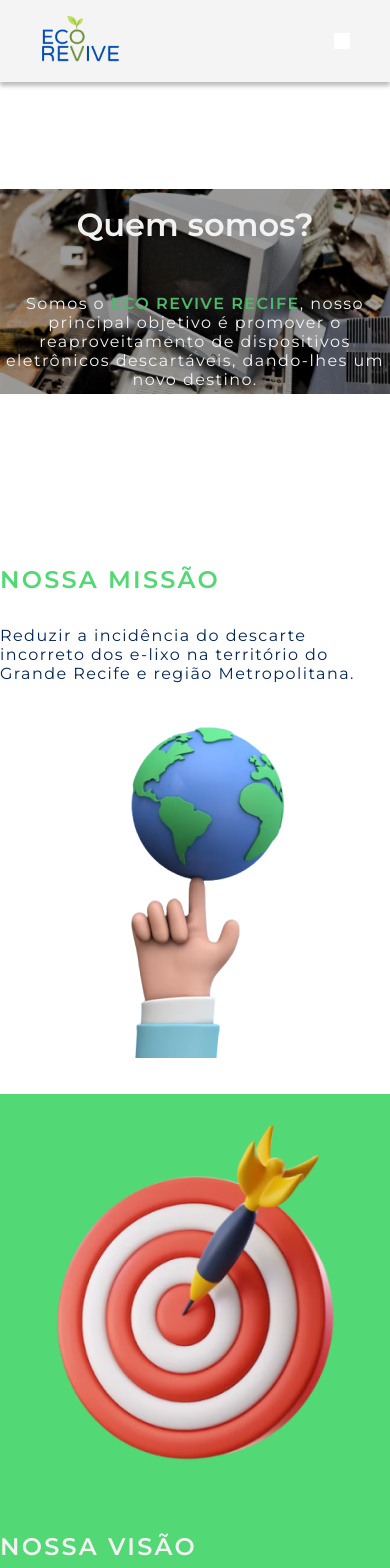
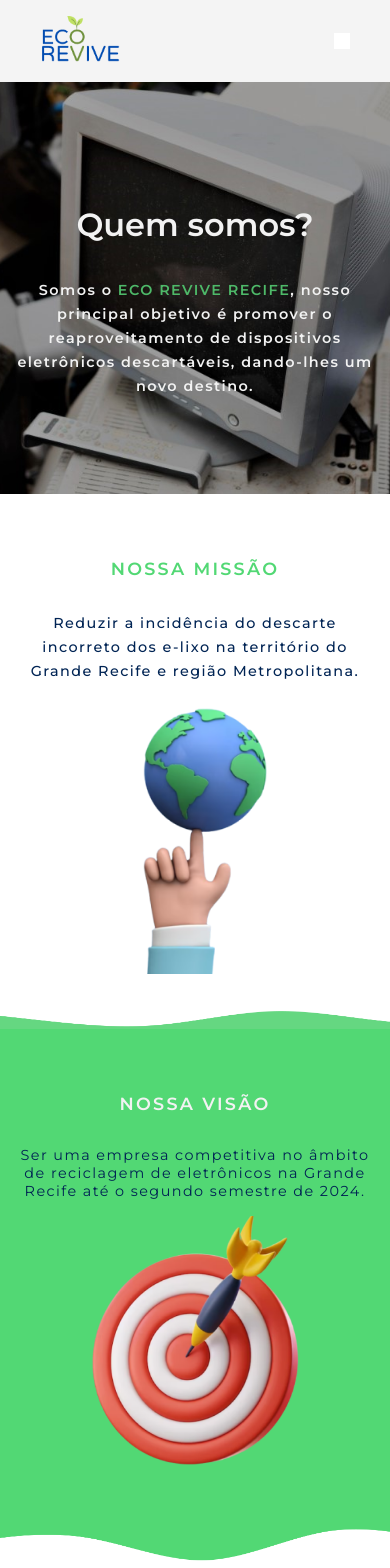
Before and after one commit to dEgito/EcoRevive, a React (Create React App) app in the folder eco-revive/: page /sobre in a window 390 px wide. Shown: the top 1568 px of the page. Built offline with nearby package versions, Linux system fonts and the light colour scheme.

Commit message:
refactor: corrige responsividade das telas Home e AboutUs

```diff
--- a/eco-revive/src/pages/aboutUs/index.js
+++ b/eco-revive/src/pages/aboutUs/index.js
@@ -16,7 +16,7 @@ import Company from "../../assets/Company.png";
 import {
   Container,
   Content,
-  Inicio,
+  Banner,
   Section,
   Presentation,
   Mission,
@@ -29,15 +29,15 @@ function AboutUs() {
   return (
     <Container>
       <Navbar /> {/*Corrigir sobreposição de elementos */}
-      <Inicio>
+      <Banner>
         <h1>Quem somos?</h1>
         <p>
           Somos o <span>ECO REVIVE RECIFE</span>, nosso principal objetivo é
           promover o reaproveitamento de dispositivos eletrônicos descartáveis,
           dando-lhes um novo destino.
         </p>
-      </Inicio>
-      <Section>
+      </Banner>
+      <Section wrap={"wrap"}>
         <Mission>
           <h2>Nossa missão</h2>
           <p>
@@ -49,6 +49,7 @@ function AboutUs() {
           <img src={OurMission} />
         </div>
       </Section>
+      <TopGreenWave />
       <Section background="green">
         <div>
           <img src={OurVision} />
@@ -62,7 +63,7 @@ function AboutUs() {
         </div>
       </Section>
       <BottomGreenWave />
-      <Section>
+      <Section wrap={"wrap"}>
         <Values>
           <h2>Nossos valores</h2>
           <ul>
@@ -76,6 +77,7 @@ function AboutUs() {
           <img src={OurValues} />
         </div>
       </Section>
+      <TopBlueWave />
       <Section direction="vertical" background="blue">
         <h2>O que nos motiva?</h2>
         <Content>
@@ -105,6 +107,7 @@ function AboutUs() {
           </p>
         </Presentation>
       </Section>
+      <TopGreenWave />
       <ColaboratorSection />
       <Copyright />
     </Container>
--- a/eco-revive/src/pages/aboutUs/style.js
+++ b/eco-revive/src/pages/aboutUs/style.js
@@ -5,31 +5,43 @@ export const Container = styled.body`
   font-family: Montserrat, sans-serif;
   color: #002454;
   margin: 0;
-  flex-wrap: wrap;
 
   h2 {
     font-size: 1.5rem;
     letter-spacing: 0.14rem;
     text-transform: uppercase;
     color: #f2f2f2;
+
+    @media (max-width: 480px) {
+      font-size: 1.1rem;
+    }
   }
 
   h3 {
     font-size: 1rem;
     letter-spacing: 0.14rem;
     text-transform: uppercase;
+
+    @media (max-width: 480px) {
+      font-size: 0.9rem;
+    }
   }
 
-  p {
-    font-family: Montserrat, sans-serif;
-    font-size: 1rem;
-    letter-spacing: 0.09rem;
-    width: 100%;
-    max-width: 34rem;
+  //Não mexer, está afetando o copyright
+  P {
+    margin: 0;
+    @media (max-width: 480px) {
+      font-size: 0.8rem;
+    }
+  }
+
+  @media (max-width: 800px) {
+    align-items: center;
+    text-align: center;
   }
 `;
 
-export const Inicio = styled.section`
+export const Banner = styled.section`
   display: flex;
   flex-direction: column;
   align-items: center;
@@ -37,19 +49,30 @@ export const Inicio = styled.section`
   flex-wrap: wrap;
   padding: 6rem 0;
   gap: 0.5rem;
+  background-color: #4eb969;
   background-image: url(${Background});
   background-position: center;
-  background-size: auto;
+  background-size: cover;
   flex-wrap: wrap;
   background-repeat: no-repeat;
-  background-size: 100%;
   color: #f2f2f2;
 
   h1 {
     font-size: 2rem;
   }
   p {
+    font-family: Montserrat, sans-serif;
+    font-size: 1rem;
+    letter-spacing: 0.09rem;
+    line-height: 1.5rem;
     text-align: center;
+    font-weight: 600;
+    width: 100%;
+    max-width: 32rem;
+
+    @media (max-width: 480px) {
+      font-size: 0.9rem;
+    }
   }
   span {
     color: #4eb969;
@@ -58,24 +81,29 @@ export const Inicio = styled.section`
 `;
 
 export const Mission = styled.div`
-  h2{
+  h2 {
     color: #52d874;
     font-weight: bold;
   }
 
-  p{
+  p {
+    max-width: 30rem;
     font-weight: medium;
+
+    line-height: 1.5rem;
+    font-weight: 500;
   }
 `;
 
 export const Values = styled.div`
-h2{
-  color: #52d874;
-  font-weight: bold;
-}
-p{
-  font-weight: medium;
-}
+  h2 {
+    color: #52d874;
+    font-weight: bold;
+  }
+  p {
+    max-width: 30rem;
+    font-weight: medium;
+  }
 `;
 
 export const Content = styled.div`
@@ -86,7 +114,7 @@ export const Content = styled.div`
   justify-content: center;
   padding: 1rem;
 
-  img{
+  img {
     padding: 1rem;
   }
 `;
@@ -94,8 +122,9 @@ export const Content = styled.div`
 export const Presentation = styled.div`
   p {
     color: #52d874;
-    font-size: xx-large;
+    font-size: 2rem;
     font-weight: bolder;
+    text-align: center;
   }
 `;
 
@@ -103,10 +132,8 @@ export const Section = styled.section`
   display: flex;
   align-items: center;
   justify-content: center;
-  flex-wrap: wrap;
   column-gap: 3rem;
-  row-gap: 1rem;
-  padding: 2rem 0;
+  padding: 2rem 1rem;
 
   flex-direction: ${(props) => {
     switch (props.direction) {
@@ -114,6 +141,15 @@ export const Section = styled.section`
         return "column";
       default:
         return "row";
+    }
+  }};
+
+  flex-wrap: ${(props) => {
+    switch (props.wrap) {
+      case "wrap":
+        return "wrap";
+      default:
+        return "wrap-reverse";
     }
   }};
 
@@ -143,16 +179,32 @@ export const Section = styled.section`
     margin: 2rem 0;
   }
 
-  img {
-    max-width: 24rem;
-  }
-
-  p {
-    max-width: 30rem;
-  }
-
   span {
     color: #004bb0;
     font-weight: 700;
   }
+
+  img {
+    width: 80%;
+    max-width: 26rem;
+    min-width: 16rem;
+  }
+
+  p {
+    font-family: Montserrat, sans-serif;
+    letter-spacing: 0.09rem;
+    max-width: 30rem;
+    margin-bottom: 1rem;
+
+    @media (max-width: 480px) {
+      font-size: 0.9rem;
+    }
+  }
+
+  li {
+    letter-spacing: 0.09rem;
+    line-height: 1.5rem;
+    list-style: circle;
+    list-style-position: in;
+  }
 `;
--- a/eco-revive/src/pages/guidePage/components/ProcedureBox/style.js
+++ b/eco-revive/src/pages/guidePage/components/ProcedureBox/style.js
@@ -14,6 +14,10 @@ export const InfoBox = styled.div`
     line-height: 1.5rem;
     max-width: 30rem;
   }
+
+  @media (max-width: 800px) {
+    margin-bottom: 2rem;
+  }
 `;
 
 export const IconBox = styled.div`
--- a/eco-revive/src/pages/guidePage/guidepage.js
+++ b/eco-revive/src/pages/guidePage/guidepage.js
@@ -65,11 +65,11 @@ function GuidePage() {
   return (
     <Container>
       <Navbar /> {/*Corrigir sobreposição de elementos */}
-      <Banner>
+      <Banner wrap={"wrap-reverse"}>
         <div>
           <LogoImg src={Logo} />
           <p>
-            Facilitando o processo de descarte responsável e colabora ativamente
+            Facilita com o processo de descarte responsável e colabora ativamente
             com a e-reciclagem.
           </p>
           <Button category="accent">Saiba mais</Button>
@@ -78,7 +78,7 @@ function GuidePage() {
         <img src={RecycleSymbol} />
       </Banner>
       <BottomWhiteWave />
-      <Section>
+      <Section wrap={"wrap"}>
         <div>
           <h2>O que é?</h2>
           <p>
@@ -109,7 +109,7 @@ function GuidePage() {
         </div>
       </Section>
       <TopBlueWave /> {/*remover linha fantasma */}
-      <Section background="blue">
+      <Section background={"blue"} wrap={"wrap"}>
         <div>
           <h2>Como é o procedimento?</h2>
 
@@ -126,7 +126,7 @@ function GuidePage() {
         <img src={Planet} /> {/* jogar imagem pro final */}
       </Section>
       <BottomBlueWave />
-      <Section>
+      <Section wrap={"wrap"}>
         <div>
           <h2>Tá, mas onde descartar?</h2>
           <p>
--- a/eco-revive/src/pages/guidePage/style.js
+++ b/eco-revive/src/pages/guidePage/style.js
@@ -9,20 +9,33 @@ export const Container = styled.body`
     font-size: 1.5rem;
     letter-spacing: 0.14rem;
     text-transform: uppercase;
+
+    @media (max-width: 480px) {
+      font-size: 1.1rem;
+    }
   }
 
   h3 {
     font-size: 1rem;
     letter-spacing: 0.14rem;
     text-transform: uppercase;
+
+    @media (max-width: 480px) {
+      font-size: .9rem;
+    }
   }
 
-  p {
-    font-family: Montserrat, sans-serif;
-    font-size: 1rem;
-    letter-spacing: 0.09rem;
-    width: 100%;
-    max-width: 32rem;
+  //Não mexer, está afetando o copyright
+  P {
+    margin: 0;
+    @media (max-width: 480px) {
+      font-size: 0.8rem;
+    }
+  }
+
+  @media (max-width: 800px) {
+    align-items: center;
+    text-align: center;
   }
 `;
 
@@ -32,12 +45,59 @@ export const Banner = styled.section`
   align-items: center;
   justify-content: center;
   gap: 4rem;
+  padding: 0 2rem;
   background-color: #f8f8f8;
+
+  flex-wrap: ${(props) => {
+    switch (props.wrap) {
+      case "wrap":
+        return "wrap";
+      default:
+        return "wrap-reverse";
+    }
+  }};
+
+  img {
+    width: 60%;
+    max-width: 26rem;
+    min-width: 16rem;
+  }
+
+  p {
+    font-family: Montserrat, sans-serif;
+    font-size: 1rem;
+    letter-spacing: 0.09rem;
+    width: 100%;
+    max-width: 32rem;
+    margin-bottom: 1rem;
+
+    @media (max-width: 480px) {
+      font-size: .9rem;
+    }
+  }
+
+  @media (max-width: 800px) {
+    gap: 1rem;
+    padding: 1rem 2rem 2rem;
+
+    div {
+      display: flex;
+      flex-direction: column;
+      align-items: center;
+      /* text-align: start; */
+    }
+
+    p {
+      margin-bottom: 2rem;
+    }
+  }
 `;
 
 export const LogoImg = styled.img`
-  width: 100%;
-  max-width: 20rem;
+display: flex;
+  @media (max-width: 800px) {
+    display: none;
+  }
 `;
 
 export const Section = styled.section`
@@ -46,23 +106,32 @@ export const Section = styled.section`
   justify-content: center;
   column-gap: 3rem;
   row-gap: 1rem;
-  padding: 2rem 0;
+  padding: 2rem 1rem;
 
   flex-direction: ${(props) => {
-    switch(props.direction) {
+    switch (props.direction) {
       case "vertical":
-        return "column"
+        return "column";
       default:
-        return "row"
+        return "row";
+    }
+  }};
+
+  flex-wrap: ${(props) => {
+    switch (props.wrap) {
+      case "wrap":
+        return "wrap";
+      default:
+        return "wrap-reverse";
     }
   }};
 
   color: ${(props) => {
-    switch(props.background) {
+    switch (props.background) {
       case "blue":
-        return "#ffffff"
+        return "#ffffff";
       default:
-        return "#002454"
+        return "#002454";
     }
   }};
 
@@ -84,15 +153,35 @@ export const Section = styled.section`
   }
 
   img {
+    width: 40%;
     max-width: 24rem;
+    min-width: 10rem;
   }
 
   p {
+    font-family: Montserrat, sans-serif;
+    font-size: 1rem;
+    letter-spacing: 0.09rem;
+    width: 80%;
     max-width: 30rem;
+    margin-bottom: 1rem;
+
+    @media (max-width: 480px) {
+      font-size: .9rem;
+    }
   }
 
   span {
-    color: #004BB0;
+    color: #004bb0;
     font-weight: 700;
   }
+
+  @media (max-width: 800px) {
+    div {
+      display: flex;
+      flex-direction: column;
+      align-items: center;
+      /* text-align: start; */
+    }
+  }
 `;
```
